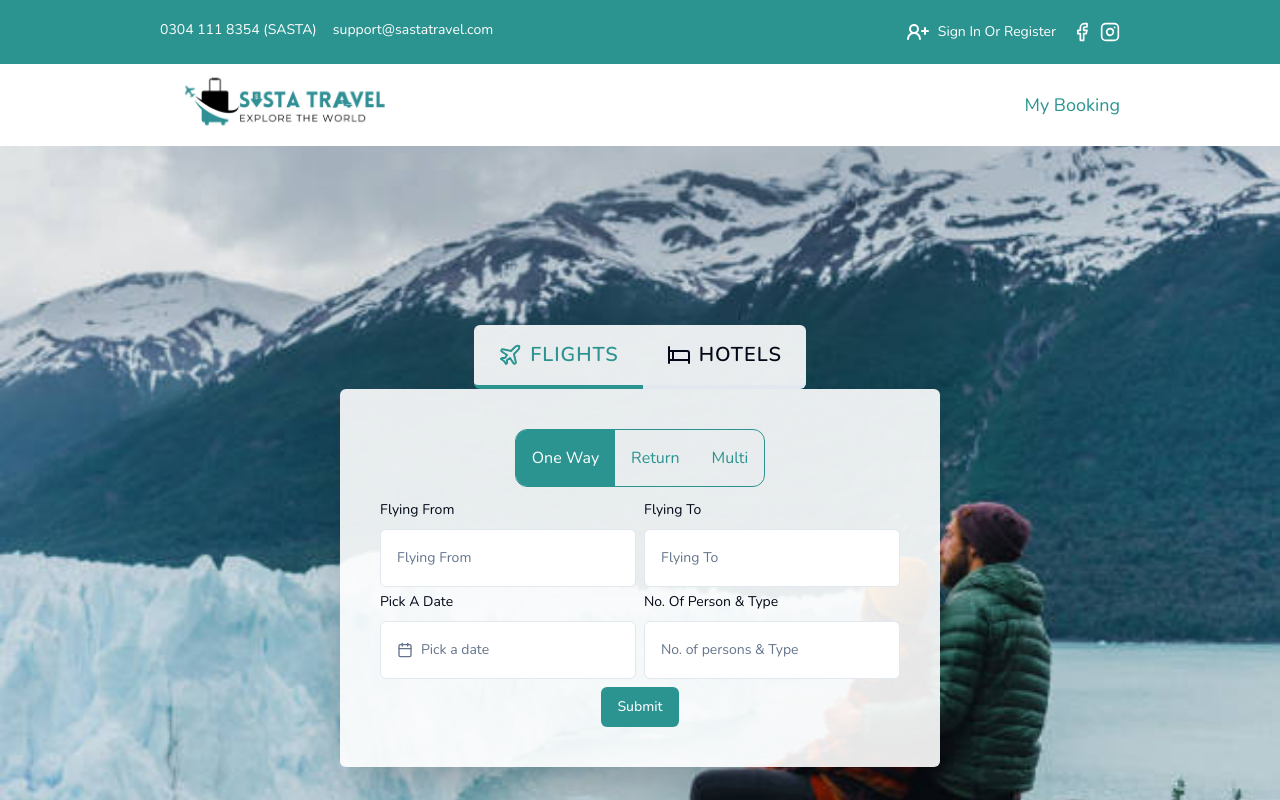
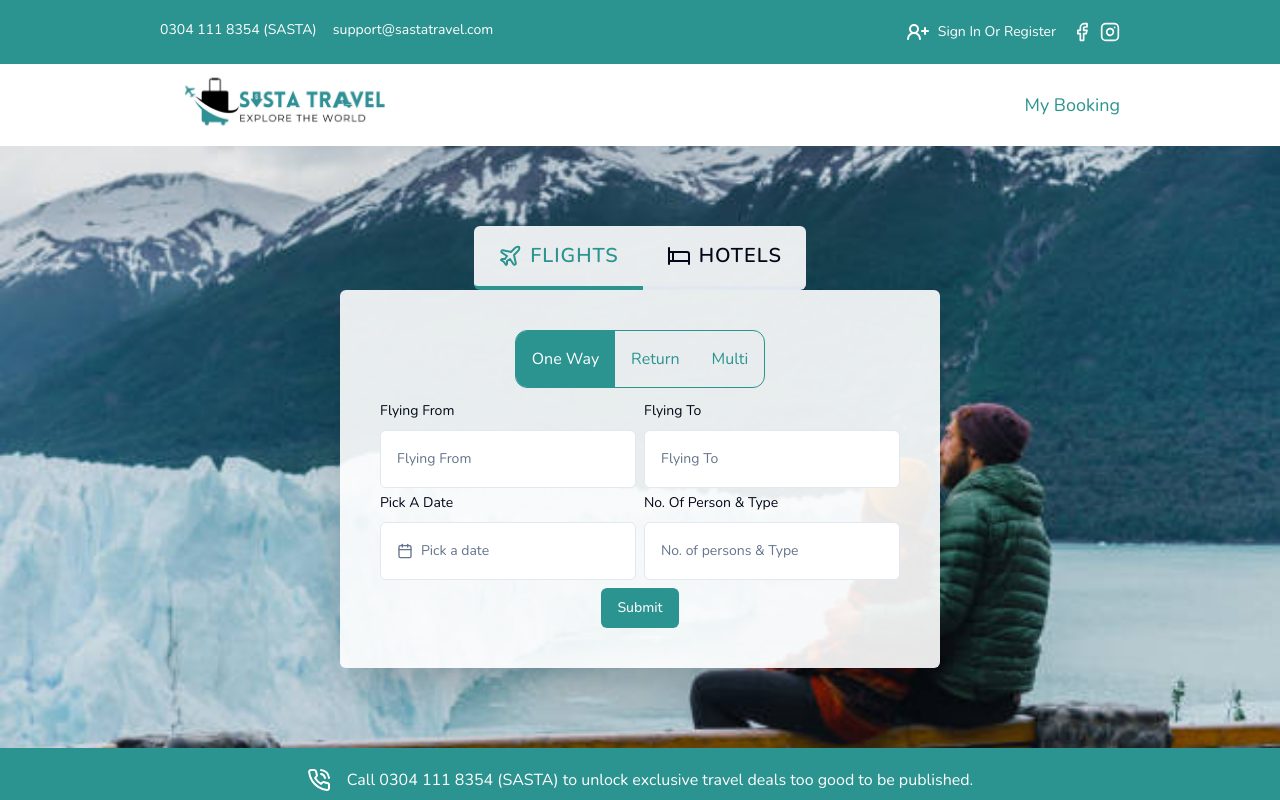
Before and after one commit to Asfand-Khan/sasta-travel, a Next.js app: page / in a window 1280 px wide. Shown: the top 800 px of the page. Built offline with nearby package versions, Linux system fonts and the light colour scheme.

Commit message:
fix UI issues

```diff
--- a/src/components/hero/Hero.tsx
+++ b/src/components/hero/Hero.tsx
@@ -2,7 +2,7 @@ import Form from "./Form"
 
 const Hero = () => {
   return (
-    <div className="w-full h-[120vh] md:h-screen parallex bg-[url('../../public/header-image.png')] bg-cover bg-no-repeat bg-center">
+    <div className="w-full py-20 parallex bg-[url('../../public/header-image.png')] bg-cover bg-no-repeat bg-center">
         <div className='grid place-items-center justify-center h-[100%]'>
             <Form/>
         </div>
```
